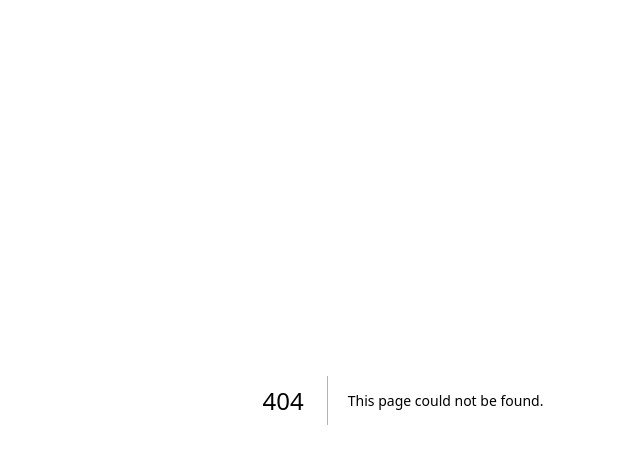
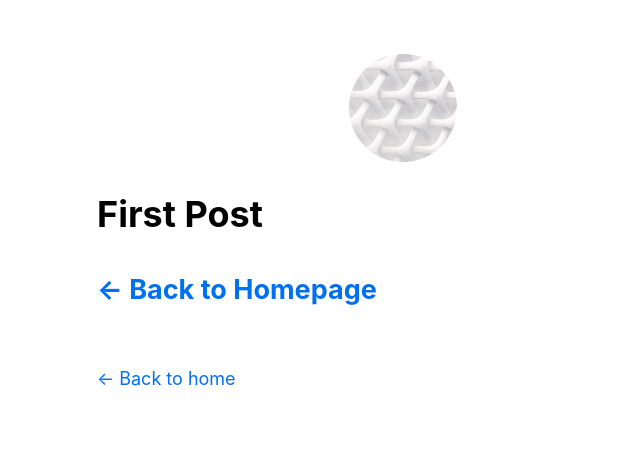
Before and after one commit to diogosantana2011/myApp, a Next.js app: page /posts/first-post in a window 1280 px wide. Before the commit this address had no page. Shown: the top 464 px of the page, without its empty margins (237-877 px from the left). Built offline with nearby package versions, Linux system fonts and the light colour scheme.

Commit message:
(TASK): Learning - day 2

```diff
--- /dev/null
+++ b/components/layout.js
@@ -0,0 +1,64 @@
+import Head from 'next/head';
+import Image from 'next/image';
+import styles from './layout.module.css';
+import utilStyles from '../styles/utils.module.css';
+import Link from 'next/link';
+
+const name = 'Diogo Santana'
+export const siteTitle = 'Next.js Sample Website'
+
+export default function Layout({ children, home }) {
+    return (
+        <div className={styles.container}>
+            <Head>
+                <link rel="icon" href="/favicon.ico"/>
+                <meta
+                    name='description'
+                    content='Learn how to build a personal website using Next.js'
+                />
+                <meta
+                    property='og:image'
+                    content={`https://og-image.vercel.app/${encodeURI(
+                        siteTitle,
+                    )}.png?theme=light&md=0&fontSize=75px&images=https%3A%2F%2Fassets.vercel.com%2Fimage%2Fupload%2Ffront%2Fassets%2Fdesign%2Fnextjs-black-logo.svg`}
+                />
+                <meta name='og:title' content={siteTitle} />
+                <meta name='twiter:card' content="summary_large_image" />
+            </Head>
+            <header className={styles.header}>
+                {home ? (
+                    <>
+                        <Image
+                            priority
+                            src='/images/profile.jpg'
+                            className={utilStyles.borderCircle}
+                            height={144}
+                            width={144}
+                            alt=''
+                        />
+                        <h1 className={utilStyles.heading2Xl}></h1>
+                    </>
+                ) : (
+                    <>
+                       <Link href="/">
+                            <Image
+                                priority
+                                src="/images/profile.jpg"
+                                className={utilStyles.borderCircle}
+                                height={108}
+                                width={108}
+                                alt=""
+                            />
+                        </Link>
+                    </>
+                )}
+            </header>
+            <main>{children}</main>
+            {!home && (
+                <div className={styles.backToHome}>
+                    <Link href='/'>← Back to home</Link>
+                </div>
+            )}
+        </div>
+    );
+};
--- /dev/null
+++ b/components/layout.module.css
@@ -0,0 +1,15 @@
+.container {
+    max-width: 36rem;
+    padding: 0 1rem;
+    margin: 3rem auto 6rem;
+}
+
+.header {
+display: flex;
+flex-direction: column;
+align-items: center;
+}
+
+.backToHome {
+margin: 3rem 0 0;
+}
--- /dev/null
+++ b/pages/_app.js
@@ -0,0 +1,6 @@
+// import '../styles/global.css';
+import '../styles/globals.css'
+
+export default function App({ Component, pageProps }) {
+    return <Component {...pageProps} />;
+}
--- /dev/null
+++ b/pages/posts/first-post.js
@@ -0,0 +1,25 @@
+import Link from "next/link";
+import Head from 'next/head';
+import Script from 'next/script';
+import Layout from '../../components/layout';
+
+export default function FirstPost() {
+    return (
+        <Layout>
+            <Head>
+                <title>First Post</title>
+            </Head>
+            <Script
+                src="https://connect.facebook.net/en_US/sdk.js"
+                strategy="lazyOnload"
+                onLoad={() =>
+                    console.log(`Script correctly loaded`)
+                }
+            />
+            <h1>First Post</h1>
+            <h2>
+                <Link href="/"> ← Back to Homepage</Link>
+            </h2>
+        </Layout>
+    );
+};
--- a/styles/globals.css
+++ b/styles/globals.css
@@ -2,31 +2,26 @@
 body {
   padding: 0;
   margin: 0;
-  font-family:
-    Inter,
-    -apple-system,
-    BlinkMacSystemFont,
-    Segoe UI,
-    Roboto,
-    Oxygen,
-    Ubuntu,
-    Cantarell,
-    Fira Sans,
-    Droid Sans,
-    Helvetica Neue,
-    sans-serif;
-}
-
-a {
-  color: inherit;
-  text-decoration: none;
+  font-family: -apple-system, BlinkMacSystemFont, Segoe UI, Roboto, Oxygen, Ubuntu,
+    Cantarell, Fira Sans, Droid Sans, Helvetica Neue, sans-serif;
+  line-height: 1.6;
+  font-size: 18px;
 }
 
 * {
   box-sizing: border-box;
 }
 
+a {
+  color: #0070f3;
+  text-decoration: none;
+}
+
+a:hover {
+  text-decoration: underline;
+}
+
 img {
   max-width: 100%;
-  height: auto;
+  display: block;
 }
--- /dev/null
+++ b/styles/utils.module.css
@@ -0,0 +1,52 @@
+.heading2Xl {
+    font-size: 2.5rem;
+    line-height: 1.2;
+    font-weight: 800;
+    letter-spacing: -0.05rem;
+    margin: 1rem 0;
+}
+
+.headingXl {
+    font-size: 2rem;
+    line-height: 1.3;
+    font-weight: 800;
+    letter-spacing: -0.05rem;
+    margin: 1rem 0;
+}
+
+.headingLg {
+    font-size: 1.5rem;
+    line-height: 1.4;
+    margin: 1rem 0;
+}
+
+.headingMd {
+    font-size: 1.2rem;
+    line-height: 1.5;
+}
+
+.borderCircle {
+    border-radius: 9999px;
+}
+
+.colorInherit {
+    color: inherit;
+}
+
+.padding1px {
+    padding-top: 1px;
+}
+
+.list {
+    list-style: none;
+    padding: 0;
+    margin: 0;
+}
+
+.listItem {
+    margin: 0 0 1.25rem;
+}
+
+.lightText {
+    color: #666;
+}
```
Also changed, not shown: package.json (+7 -0 lines), pages/index.js (+11 -122 lines), public/images/profile.jpg (added), 1 other file (tests, documents, lock files or other folders).
